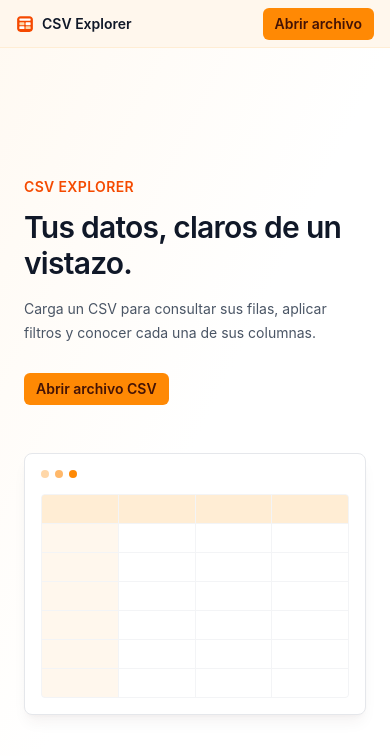
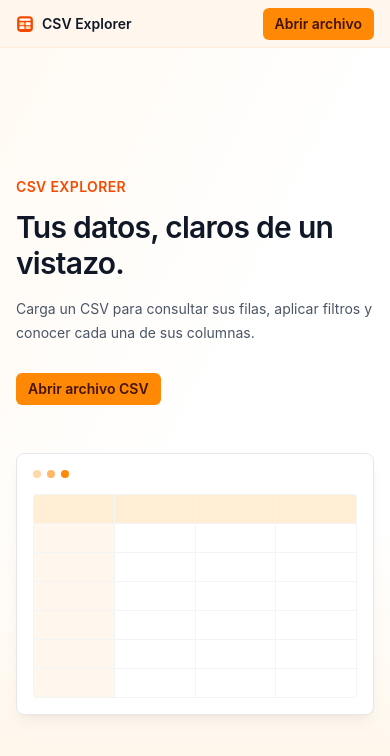
Before and after one commit to minvdev/csv-explorer, a React (Vite) app: page / in a window 390 px wide. Shown: the top 756 px of the page. Built offline with nearby package versions, Linux system fonts and the light colour scheme.

Commit message:
feat: adaptar el estado inicial a pantallas pequeñas

```diff
--- a/src/features/empty-state/EmptyState.tsx
+++ b/src/features/empty-state/EmptyState.tsx
@@ -8,13 +8,17 @@ interface EmptyStateProps {
 
 function EmptyState({ isLoading, onFileSelected }: EmptyStateProps) {
 	return (
-		<section className="relative flex min-h-full items-center overflow-hidden bg-linear-to-br from-orange-50/70 via-white to-white px-6">
+		<section className="relative flex min-h-full items-center overflow-hidden bg-linear-to-br from-orange-50/70 via-white to-white px-6 max-sm:px-4">
 			<div
 				aria-hidden="true"
 				className="pointer-events-none absolute top-0 right-0 bottom-0 hidden w-2/5 bg-orange-50 lg:block"
 			/>
-			<div className="relative mx-auto grid w-full max-w-5xl items-center gap-12 py-12 lg:grid-cols-2">
-				<div className="max-w-md">
+			<div
+				aria-hidden="true"
+				className="pointer-events-none absolute inset-x-0 bottom-0 h-2/5 bg-linear-to-t from-orange-100/60 to-transparent lg:hidden"
+			/>
+			<div className="relative mx-auto grid w-full max-w-5xl items-center gap-12 py-12 lg:grid-cols-2 [@media(max-height:700px)]:grid-cols-1 [@media(max-height:400px)]:py-4">
+				<div className="mx-auto max-w-md lg:mx-0">
 					<p className="text-sm font-semibold tracking-wide text-orange-600 uppercase">
 						CSV Explorer
 					</p>
@@ -35,7 +39,7 @@ function EmptyState({ isLoading, onFileSelected }: EmptyStateProps) {
 				</div>
 				<div
 					aria-hidden="true"
-					className="relative mx-auto w-full max-w-sm rounded-lg border border-gray-200 bg-white p-4 shadow-lg shadow-orange-950/5"
+					className="relative mx-auto w-full max-w-sm rounded-lg border border-gray-200 bg-white p-4 shadow-lg shadow-orange-950/5 [@media(max-height:700px)]:hidden"
 				>
 					<div className="mb-4 flex items-center gap-1.5">
 						<span className="size-2 rounded-full bg-orange-200" />
```
